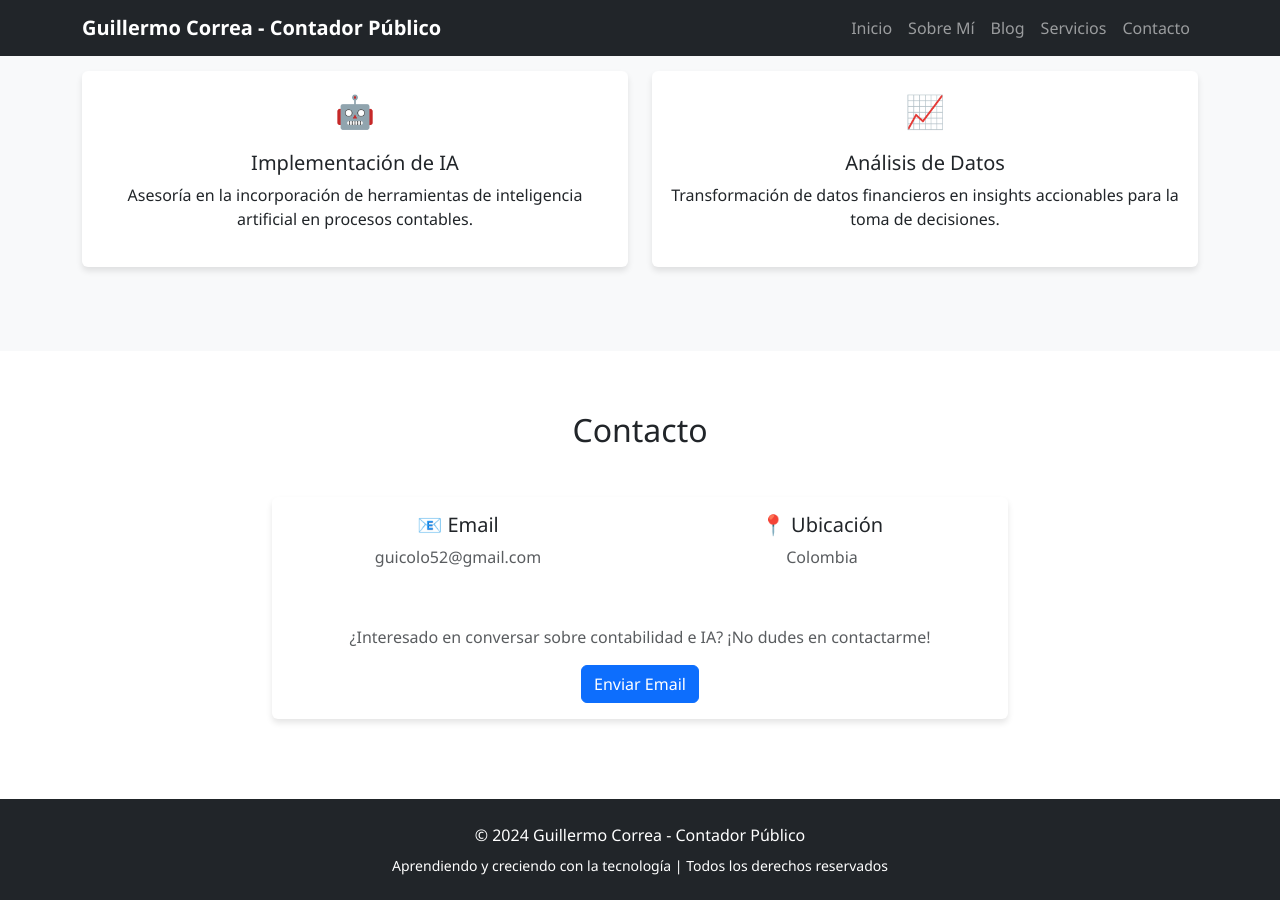
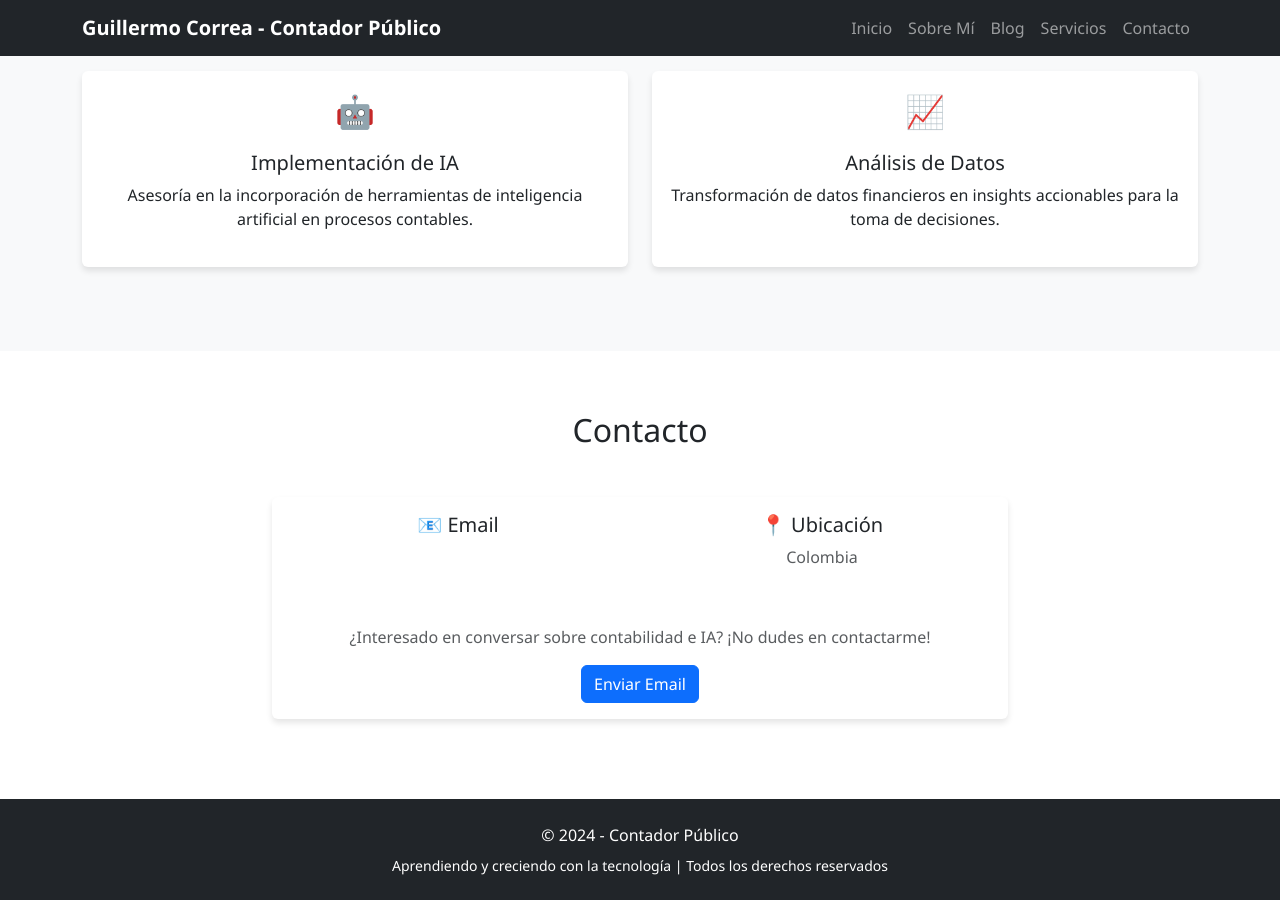
Before and after one commit to susu52/sitio-ia-contabilidad, a Jekyll site: the page built from index.md, in a window 1280 px wide and 900 px high, scrolled down 1779 px. Built offline with Jekyll 4.4.1, drawn with Linux system fonts in a browser that asks for light colours.

Commit message:
Update _config.yml

```diff
--- a/_config.yml
+++ b/_config.yml
@@ -3,16 +3,7 @@
 baseurl: ""
 url: "https://iacontabilidadguillermo.com"
 
+permalink: /:year/:month/:day/:title:output_ext  # ← AÑADE ESTA LÍNEA
+
 theme: minima
-
-author:
-  name: "Guillermo Correa"
-  email: "guicolo52@gmail.com"
-
-plugins:
-  - jekyll-feed
-  - jekyll-seo-tag
-
-# Para forzar modo Jekyll
-markdown: kramdown
-highlighter: rouge
+# ... el resto de tu configuración
```
